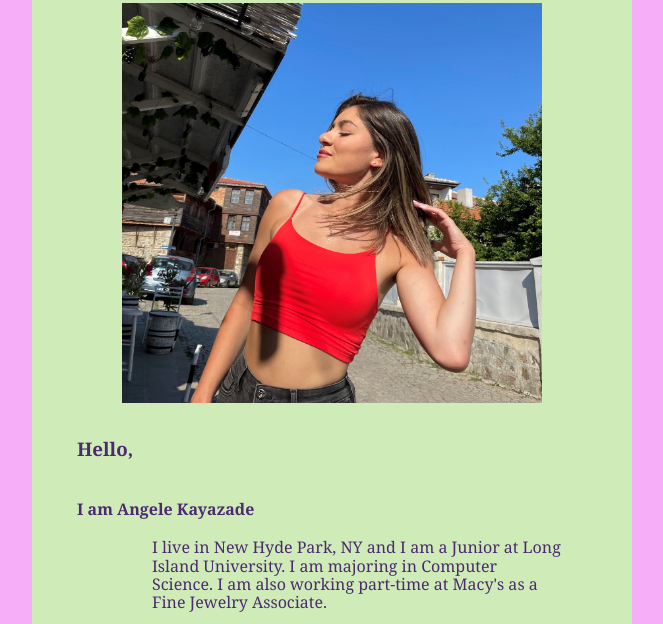
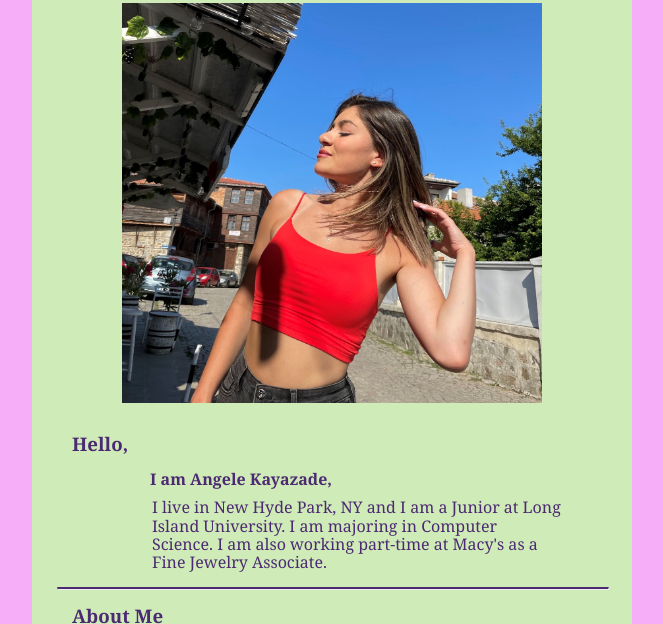
Before and after one commit to Angele-Kayazade/personal-website, a plain HTML site: page index.html in a window 1280 px wide. Shown: the part 169-793 px from the top of the page, without its empty margins (308-971 px from the left). Drawn offline with nearby package versions, Linux system fonts and the light colour scheme.

Commit message:
Minor changes to the HTML and CSS files

```diff
--- a/index.html
+++ b/index.html
@@ -39,7 +39,7 @@
                 <h3>Hello,</h3>
                 <!-- Intro Section -->
                 <section id="intro">
-                    <h4>I am Angele Kayazade</h4>
+                    <h4>I am Angele Kayazade,</h4>
                     <p>
                         I live in New Hyde Park, NY and I am a Junior at Long Island University.
                         I am majoring in Computer Science. I am also working part-time at
--- a/style.css
+++ b/style.css
@@ -55,8 +55,12 @@ hr {
     border-top: 2px solid #4c2a72;
 }
 
-article h3, h4 {
-    padding: 20px;
+article h3 {
+    padding: 15px;
+}
+
+h4 {
+    padding: 0px 0px 10px 93px
 }
 
 section {
```
